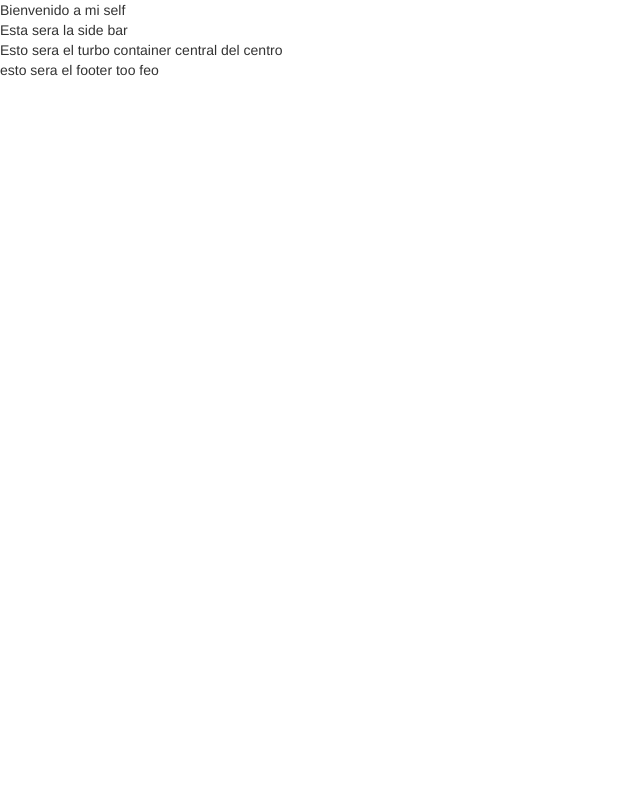
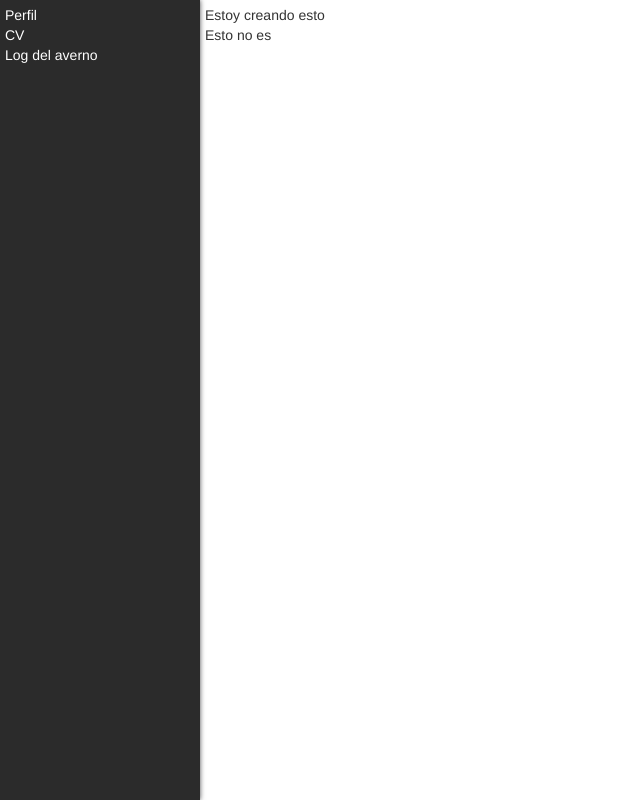
Before and after one commit to samuelps/NadaImportante, a PHP site: page / in a window 1280 px wide. Shown: the whole page, without its empty margins (0-640 px from the left). Run offline with PHP 8.4, Linux system fonts and the light colour scheme.

Commit message:
definidostl los estilostl

```diff
--- /dev/null
+++ b/chocosam/css/turbocss.css
@@ -0,0 +1,19 @@
+#sideBar{
+    position: fixed;
+    color: white;
+    width: 200px;
+    padding: 5px;
+     height: 100%;
+     background: #2b2b2b;
+     box-shadow: 0px 0px 5px #030305b3;
+}
+
+#mainContainer{
+	margin-left: 200px;
+     height: 500px;
+     width: auto;
+     position: relative;
+     overflow: auto;
+     z-index: 1;
+     padding: 5px;
+}
--- a/chocosam/index.php
+++ b/chocosam/index.php
@@ -3,23 +3,25 @@
 <head>
 	<title>Chocosam</title>
 	<link rel="stylesheet" type="text/css" href="css/bootstrap.css">
+	<link rel="stylesheet" type="text/css" href="css/turbocss.css">
 	<script type="text/javascript" src="js/jquery-3.2.1.min.js"></script>
 	<script type="text/javascript" src="js/bootstrap.js"></script>
 <body>
 
-<?php
-echo 'Bienvenido a mi self <br>';
-?>
+
 
 <div id="sideBar">
-	Esta sera la side bar
+	<div id="perfil">Perfil</div>
+	<div id="CV">CV</div>
+	<div id="log">Log del averno</div>
 
 </div>
-
-<div>
-	Esto sera el turbo container central del centro
+<div  id="mainContainer">
+<?php
+echo 'Estoy creando esto <br>';
+?>
+	Esto no es
 </div>
 
-<div>esto sera el footer too feo</div>
 </body>
 </html>
```
